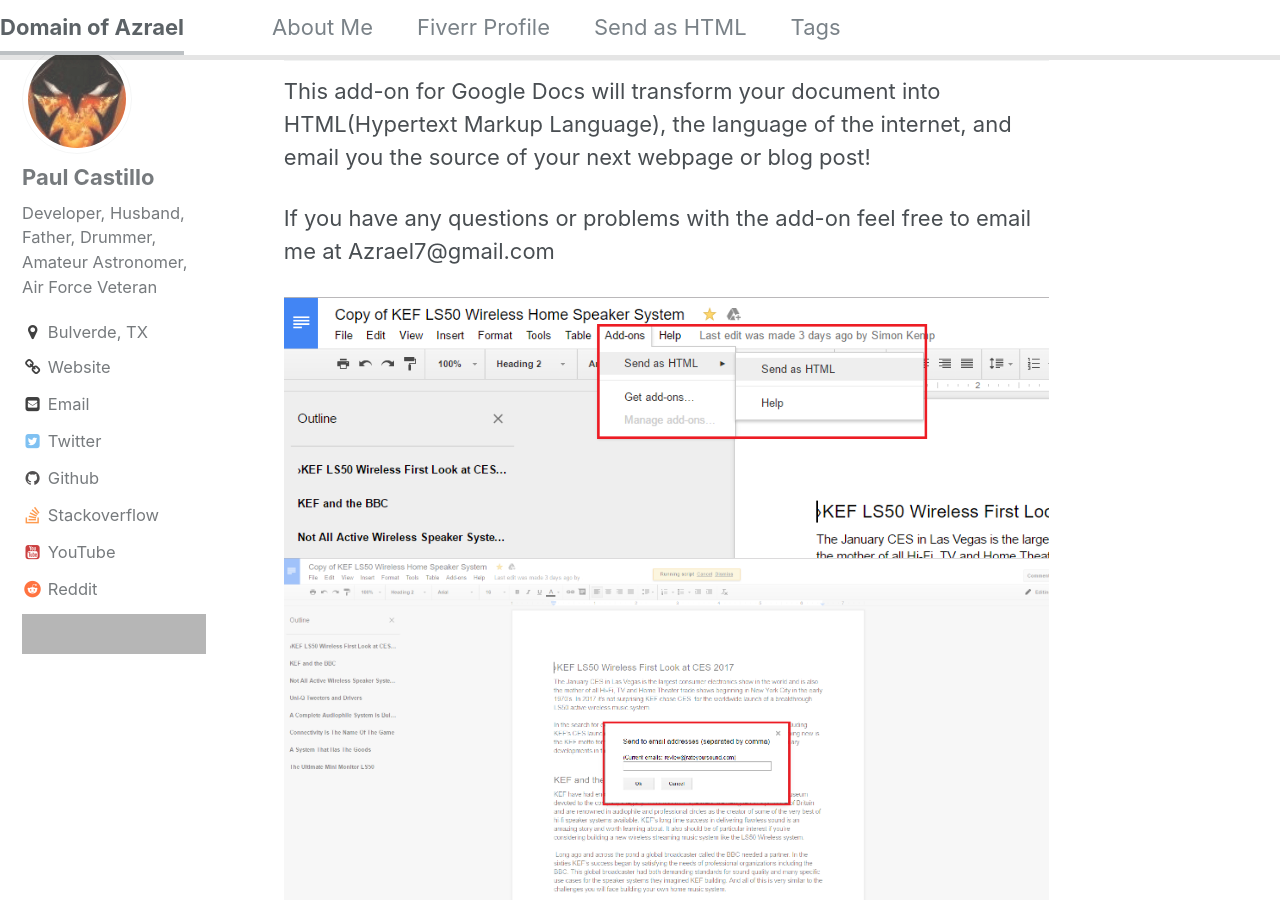
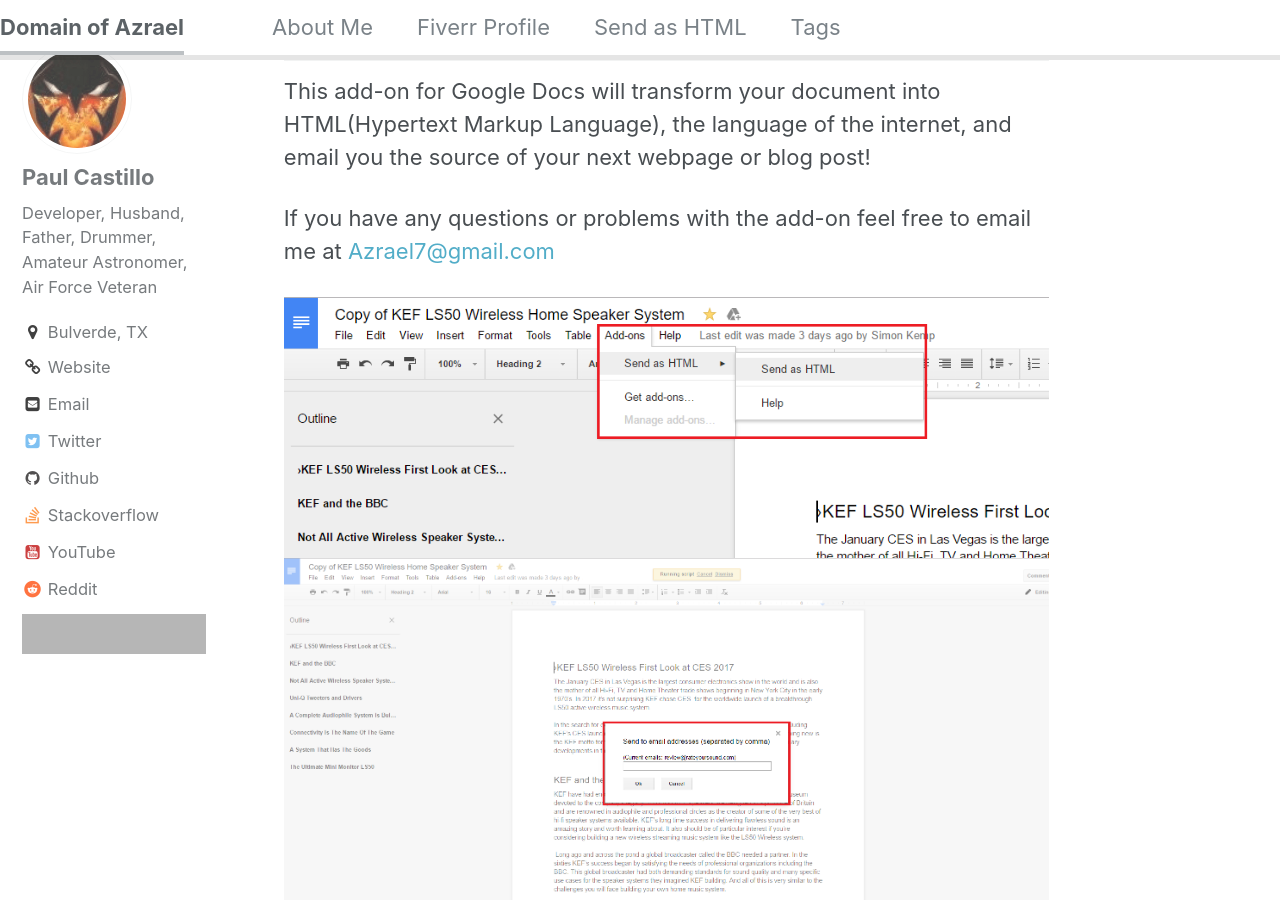
Before and after one commit to pcast01/pcast01.github.io, a Jekyll site: the page built from _pages/sendashtml.md, in a window 1280 px wide and 900 px high, scrolled down 421 px. Built offline with Jekyll 4.4.1, drawn with Linux system fonts in a browser that asks for light colours; our own code applies the rules of GitHub Pages for plain Markdown files; part of the change alters nothing that is shown; grey boxes are pictures that could not be loaded.

```diff
--- a/_pages/sendashtml.md
+++ b/_pages/sendashtml.md
@@ -9,7 +9,8 @@ header:
 ## Send as HTML addon for Google Docs
 This add-on for Google Docs will transform your document into HTML(Hypertext Markup Language), the language of the internet, and email you the source of your next webpage or blog post!
 
-If you have any questions or problems with the add-on feel free to email me at Azrael7@gmail.com
+If you have any questions or problems with the add-on feel free to email me at <a href="mailto:Azrael7@gmail.com">Azrael7@gmail.com</a>
 
 ![screenshot1]({{ site.url }}/assets/images/sendashtml_Screenshot1.png)
+<br/>
 ![screenshot2]({{ site.url }}/assets/images/sendashtml_Screenshot2.png)
```
Also changed, not shown: assets/js/sw.js (added).
